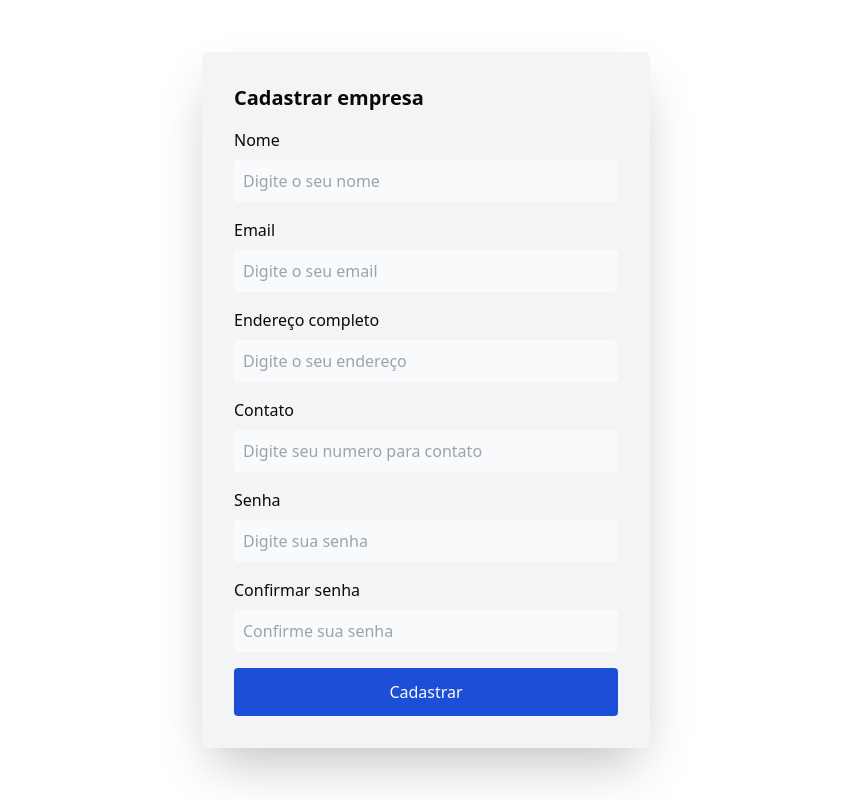
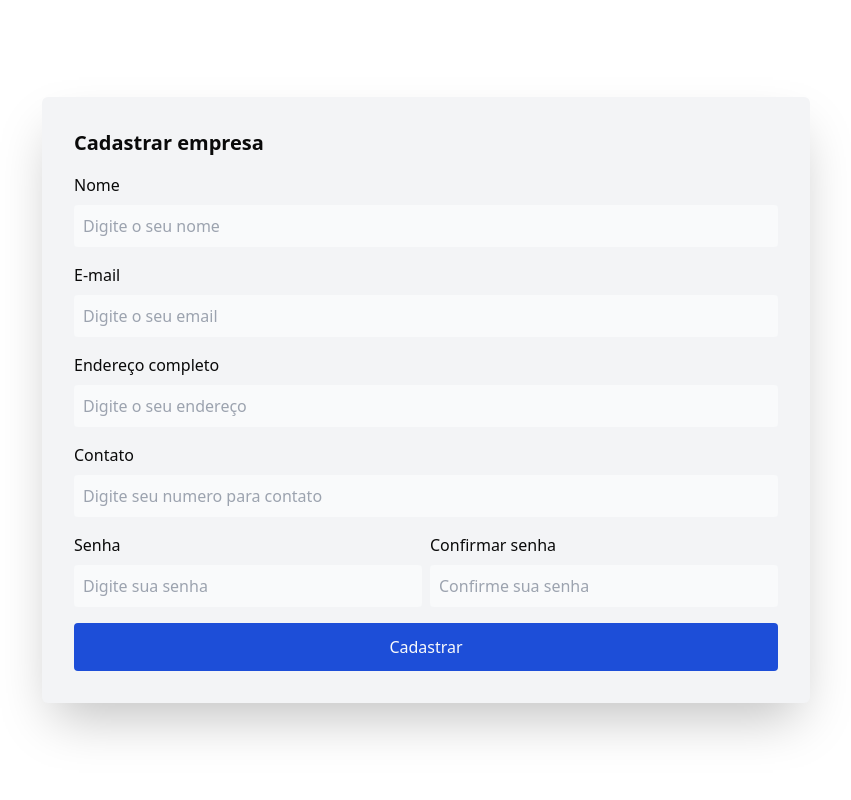
Before and after one commit to Debug-Heroes/hackacont-transiscale-front, a React (Vite) app: page /signup in a window 1280 px wide. Shown: the whole page, without its empty margins (214-1065 px from the left). Built offline with nearby package versions, Linux system fonts and the light colour scheme.

Commit message:
feat: add api request for register companies

```diff
--- a/src/components/Input/Input.tsx
+++ b/src/components/Input/Input.tsx
@@ -1,4 +1,5 @@
 import { ComponentProps, forwardRef } from "react"
+import { twMerge } from "tailwind-merge"
 
 interface InputProps extends ComponentProps<'input'> {
   label: string
@@ -7,9 +8,9 @@ interface InputProps extends ComponentProps<'input'> {
 
 export const Input = forwardRef<HTMLInputElement, InputProps>(({ label, ...rest }, ref) => {
   return (
-    <div className="flex flex-col gap-2">
+    <div className="flex flex-1 flex-col gap-2">
       <label htmlFor={rest.id}>{label}</label>
-      <input {...rest} className="rounded-sm bg-gray-50 p-2 border text-black border-transparent outline-none focus:border focus:border-gray-300/90" id={rest.id} ref={ref} />
+      <input {...rest} className={twMerge("rounded-sm bg-gray-50 p-2 border text-black border-transparent outline-none focus:border focus:border-gray-300/90", rest.className)} id={rest.id} ref={ref} />
     </div>
   )
 })
--- a/src/components/Input/InputMaskContact.tsx
+++ b/src/components/Input/InputMaskContact.tsx
@@ -1,4 +1,4 @@
-import React from 'react';
+import React, { forwardRef } from 'react';
 import InputMask from 'react-input-mask';
 
 interface MaskedInputProps {
@@ -9,13 +9,13 @@ interface MaskedInputProps {
   id: string;
 }
 
-const MaskedInput: React.FC<MaskedInputProps> = ({
+const MaskedInput = forwardRef<HTMLInputElement, MaskedInputProps>(({
   label,
   value,
   onChange,
   placeholder,
   id,
-}) => {
+}, ref) => {
   return (
     <div className="flex flex-col gap-2">
       <label htmlFor={id}>{label}</label>
@@ -30,12 +30,13 @@ const MaskedInput: React.FC<MaskedInputProps> = ({
         {(inputProps: React.InputHTMLAttributes<HTMLInputElement>) => (
           <input
             {...inputProps}
+            ref={ref}
             id={id} // Atribuindo o id ao input
           />
         )}
       </InputMask>
     </div>
   );
-};
+})
 
 export default MaskedInput;
--- a/src/page/signup.tsx
+++ b/src/page/signup.tsx
@@ -2,79 +2,157 @@ import { Button } from "@/components/Button";
 import { Input } from "@/components/Input/Input";
 import InputMaskContact from '@/components/Input/InputMaskContact'
 import { zodResolver } from "@hookform/resolvers/zod";
-import { useForm } from "react-hook-form";
+import { Controller, useForm } from "react-hook-form";
 import { z } from "zod";
-import React, { useState } from 'react';
+import { useMutation } from "@tanstack/react-query";
+import { registerCompanies } from "@/services/infra/register-companies";
+import { AxiosError } from 'axios'
+import { useNavigate } from "react-router-dom";
+import { toast } from "sonner";
 
 const RegisterComponiesSchema = z.object({
   name: z.string(),
-  email: z.string().email().optional(),
-  address: z.string().optional(),
-  contact_number: z.number().optional(),
+  email: z.string().email(),
+  address: z.string(),
+  contact_number: z.string(),
   password: z.string().min(1),
-  passwordConfirm: z.string().min(1),
+  confirmPassword: z.string().min(1),
+}).refine((data) => data.password === data.confirmPassword, {
+  message: "A confirmação de senha está diferente",
+  path: ["confirmPassword"]
 })
 
 type IRegisterComponies = z.infer<typeof RegisterComponiesSchema>
 export function SignUp() {
-
-  const { register, handleSubmit } = useForm<IRegisterComponies>({
+  const navigate = useNavigate()
+  const { handleSubmit, control, formState: {
+    errors
+  } } = useForm<IRegisterComponies>({
     resolver: zodResolver(RegisterComponiesSchema),
     defaultValues: {
       name: '',
       address: '',
-      contact_number: NaN,
+      contact_number: '',
       email: '',
       password: '',
-      passwordConfirm: ''
+      confirmPassword: ''
     }
   })
 
-  const [contact_number, setTelefone] = useState('');
+  const { mutate, isPending } = useMutation({
+    mutationFn: (data: IRegisterComponies) => registerCompanies({
+      ...data
+    }),
+    onSuccess(data, variables, context) {
+      toast.success("Sua empresa foi criada")
+      navigate('/')
+    },
+    onError(error: AxiosError, variables, context) {
+      toast.error("Sua empresa não foi criada")
+    },
+  })
 
-  const handleChange = (e: React.ChangeEvent<HTMLInputElement>) => {
-    setTelefone(e.target.value);
-  };
-
+  function handleRegisterCompanies(data: IRegisterComponies) {
+    mutate({
+      ...data
+    })
+  }
   return (
     <div className="flex justify-center items-center h-screen p-1">
-      <form action="" className="relative flex flex-col gap-4 w-full max-w-md shadow-2xl bg-gray-100  rounded-md  p-8">
+      <form onSubmit={handleSubmit(handleRegisterCompanies)} action="" className="relative w-full max-w-3xl flex flex-col gap-4 w-full shadow-2xl bg-gray-100  rounded-md  p-8">
         <h2 className="text-xl font-semibold">Cadastrar empresa</h2>
+        <Controller
+          name="name"
+          control={control}
+          render={({ field }) => {
+            return (
               <Input
                 label="Nome"
                 placeholder="Digite o seu nome"
-
+                {...field}
               />
+            )
+          }}
+        />
+        <Controller
+          name="email"
+          control={control}
+          render={({ field }) => {
+            return (
               <Input
-          label="Email"
-          type="email"
+                label="E-mail"
                 placeholder="Digite o seu email"
+                {...field}
               />
+            )
+          }}
+        />
+        <Controller
+          name="address"
+          control={control}
+          render={({ field }) => {
+            return (
               <Input
                 label="Endereço completo"
+                placeholder="Digite o seu endereço"
+                {...field}
+              />
+            )
+          }}
+        />
 
-          placeholder="Digite o seu endereço"
-        />
+        <Controller
+          name="contact_number"
+          control={control}
+          render={({ field }) => {
+            return (
               <InputMaskContact
                 label="Contato"
-          value={contact_number}
-          onChange={handleChange}
                 placeholder="Digite seu numero para contato"
                 id="telefone"
+                {...field}
               />
+            )
+          }}
+        />
+
+        <div className="flex justify-between gap-2">
+          <Controller
+            name="password"
+            control={control}
+            render={({ field }) => {
+              return (
                 <Input
                   label="Senha"
                   type="password"
+                  className="flex-1"
                   placeholder="Digite sua senha"
+                  {...field}
                 />
+              )
+            }}
+          />
+
+          <Controller
+            name="confirmPassword"
+            control={control}
+            render={({ field }) => {
+              return (
                 <Input
                   label="Confirmar senha"
                   type="password"
+                  className="flex-1"
                   placeholder="Confirme sua senha"
+                  {...field}
                 />
-
-        <Button>
-          Cadastrar
+              )
+            }}
+          />
+        </div>
+        <Button disabled={isPending}>
+          {
+            isPending ? <div className="border mx-auto border-transparent rounded-full size-6 text-center border-t-cyan-50 border-r-cyan-50 animate-spin" /> : 'Cadastrar'
+          }
         </Button>
       </form>
     </div>
```
Lines whose indentation alone changed are shown as unchanged.
